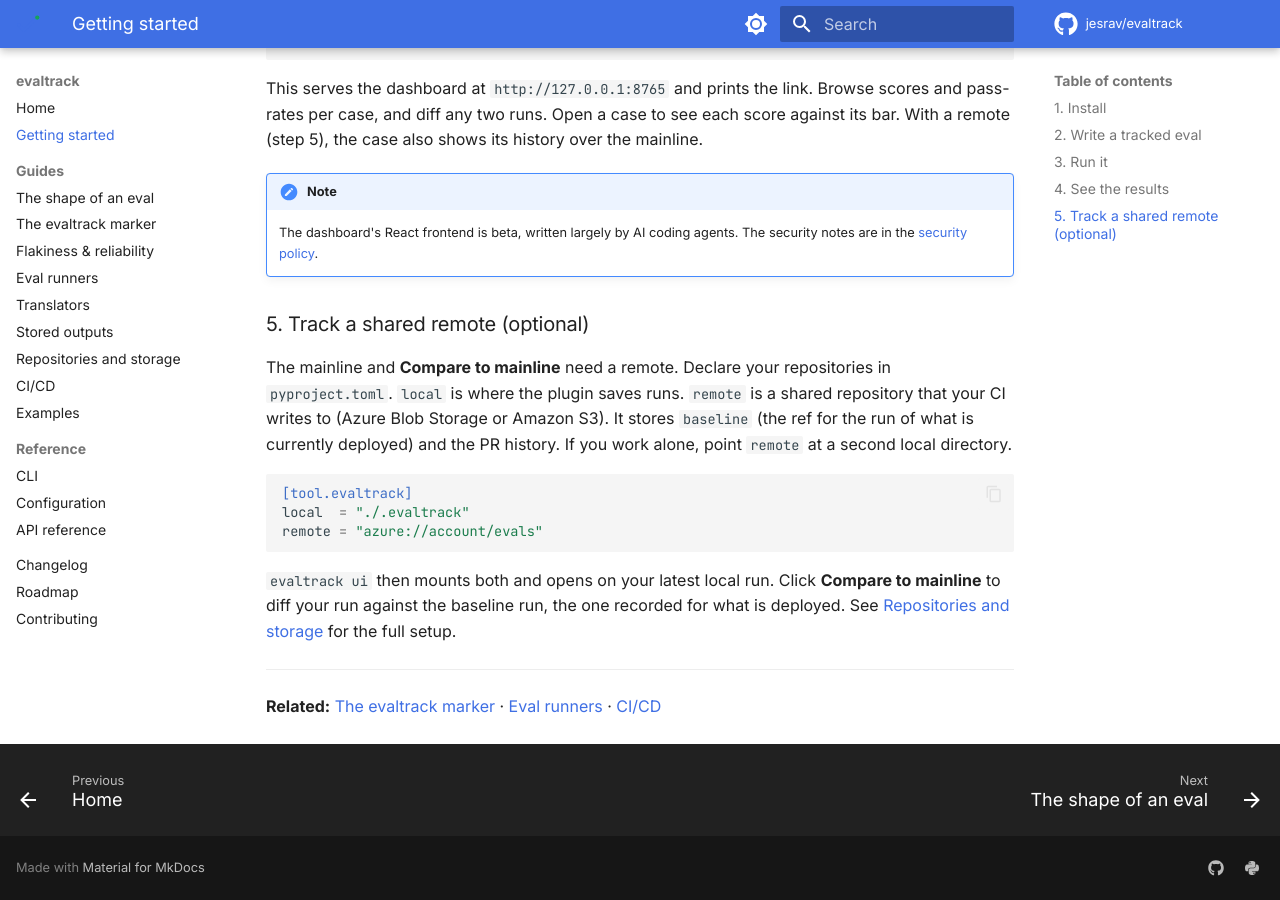
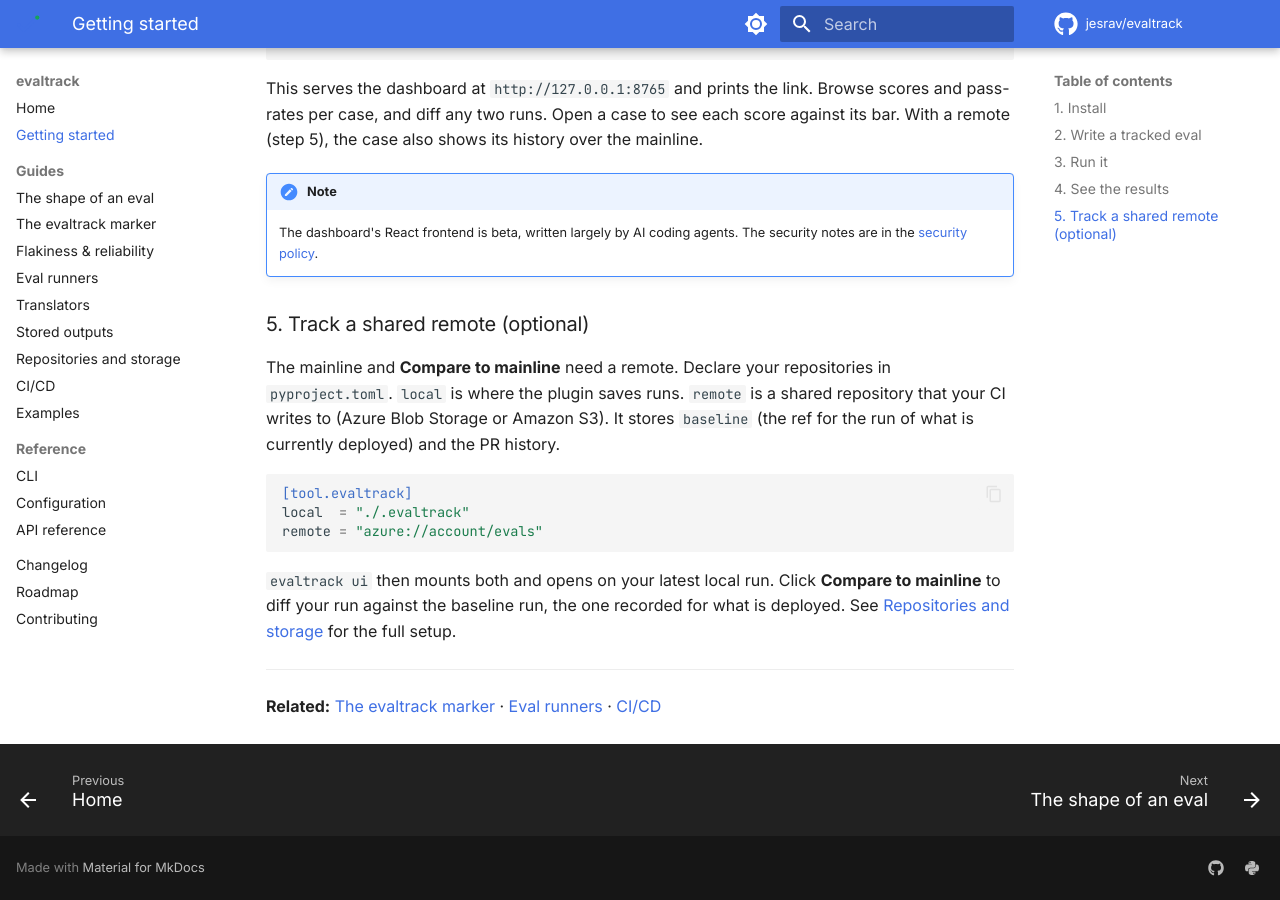
Before and after one commit to jesrav/evaltrack, an MkDocs documentation site: the page built from docs/getting-started.md, in a window 1280 px wide and 900 px high, scrolled down 2063 px. Built offline with MkDocs 1.6.1 and Material for MkDocs 9.7.7, drawn with Linux system fonts in a browser that asks for light colours; comment, search, counter and statistics services are not loaded; the version menu is left out.

Commit message:
Update getting-started.md

````diff
--- a/docs/getting-started.md
+++ b/docs/getting-started.md
@@ -117,8 +117,7 @@ remote (step 5), the case also shows its history over the mainline.
 The mainline and **Compare to mainline** need a remote. Declare your repositories in
 `pyproject.toml`. `local` is where the plugin saves runs. `remote` is a shared repository that your
 CI writes to (Azure Blob Storage or Amazon S3). It stores `baseline` (the ref for the run of what is
-currently deployed) and the PR history. If you work alone, point `remote` at a second local
-directory.
+currently deployed) and the PR history.
 
 ```toml
 [tool.evaltrack]
````
